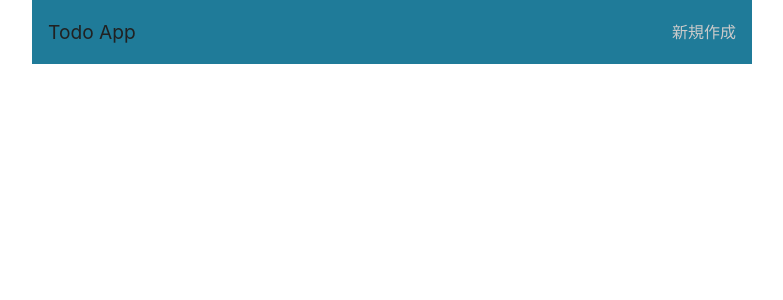
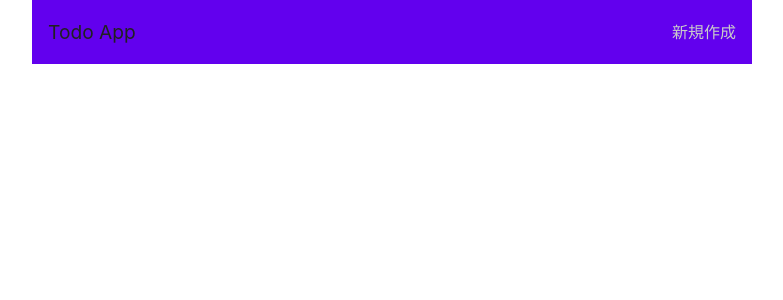
Before and after one commit to billiejoenahema/vue-toto, a Vue app: page / in a window 1280 px wide. Shown: the top 300 px of the page, without its empty margins (248-1031 px from the left). Built offline with nearby package versions, Linux system fonts and the light colour scheme.

Commit message:
style: change base colors

```diff
--- a/src/assets/style.css
+++ b/src/assets/style.css
@@ -9,7 +9,7 @@ body {
 
 #header {
   align-items: center;
-  background-color: rgb(31, 123, 153);
+  background-color: #6200ee;
   display: flex;
   font-size: 1.2rem;
   height: 4rem;
@@ -19,7 +19,7 @@ body {
 
 .add-new {
   align-items: center;
-  background-color: rgb(31, 123, 153);
+  background-color: #6200ee;
   color: rgb(202, 202, 202);
   display: flex;
   font-size: 1rem;
@@ -27,7 +27,7 @@ body {
   padding: 0 1rem;
 }
 .add-new:hover {
-  background-color: rgb(64, 135, 158);
+  background-color: #3700b3;
   cursor: pointer;
   opacity: 0.9;
 }
@@ -69,9 +69,8 @@ body {
 .is-done select {
   outline: none;
   border-radius: 50px;
-  width: 80px;
-  height: 30px;
-  padding: 2px;
+  font-size: 0.95rem;
+  width: 5rem;
 }
 .edit {
   margin-left: 30px;
@@ -89,12 +88,10 @@ body {
   cursor: pointer;
 }
 .delete-btn {
-  border: 1px solid red;
-  background-color: lightcoral;
+  background-color: #b00020;
 }
 .edit-btn {
-  border: 1px solid green;
-  background-color: #42b983;
+  background-color: #018786;
 }
 .round-btn {
   border-radius: 50px;
```
